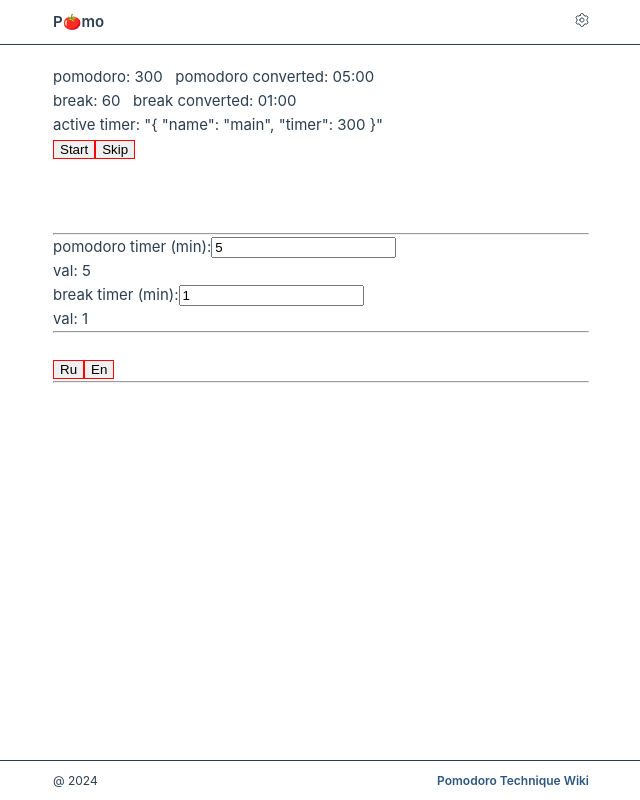
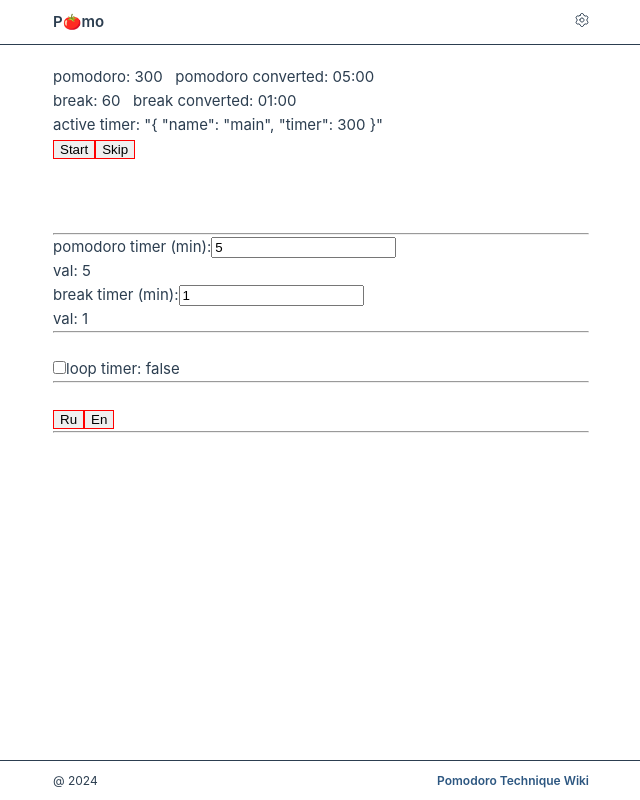
Before and after one commit to yygthb/pomo, a Vue app: page / in a window 1280 px wide. Shown: the whole page, without its empty margins (319-959 px from the left). Built offline with nearby package versions, Linux system fonts and the light colour scheme.

Commit message:
feat: loop timer if checkbox active

```diff
--- a/src/components/Main.vue
+++ b/src/components/Main.vue
@@ -3,6 +3,7 @@ import { computed, ref, watch } from "vue";
 import { i18n } from "../config/i18n";
 import { lessThanTenMod } from "../helpers/lessThanTenMod";
 import AppButton from "./ui/AppButton.vue";
+import AppCheckbox from "./ui/AppCheckbox.vue";
 import BellSound from "../assets/audio/bell.mp3";
 
 const mainTimerConfiguredVal = ref(5);
@@ -11,24 +12,20 @@ const breakTimerConfiguredVal = ref(1);
 const breakTimer = ref(breakTimerConfiguredVal.value * 60);
 const isRunning = ref(false);
 const activeTimer = ref({
-  name: 'main',                // ['main', 'break'];
-  timer: mainTimer,            // ['mainTimer', 'breakTimer'];
+  name: "main", // ['main', 'break'];
+  timer: mainTimer, // ['mainTimer', 'breakTimer'];
 });
+const isTimerLooped = ref(false);
+// const isTimerLooped = ref(false);
 var timerInterval;
 
-watch(
-  mainTimerConfiguredVal,
-  () => {
-    mainTimer.value = mainTimerConfiguredVal.value * 60;
-  }
-)
+watch(mainTimerConfiguredVal, () => {
+  mainTimer.value = mainTimerConfiguredVal.value * 60;
+});
 
-watch(
-  breakTimerConfiguredVal,
-  () => {
-    breakTimer.value = breakTimerConfiguredVal.value * 60;
-  }
-)
+watch(breakTimerConfiguredVal, () => {
+  breakTimer.value = breakTimerConfiguredVal.value * 60;
+});
 
 function pomodoroBtnHandler() {
   if (isRunning.value === false) {
@@ -63,14 +60,18 @@ function stopTimer() {
   ringTheBell(BellSound);
   isRunning.value = false;
 
-  if (activeTimer.value.name === 'main') {
-    activeTimer.value.name = 'break';
+  if (activeTimer.value.name === "main") {
+    activeTimer.value.name = "break";
     mainTimer.value = mainTimerConfiguredVal.value * 60;
     activeTimer.value.timer = breakTimer;
-  } else if (activeTimer.value.name === 'break') {
-    activeTimer.value.name = 'main';
+  } else if (activeTimer.value.name === "break") {
+    activeTimer.value.name = "main";
     breakTimer.value = breakTimerConfiguredVal.value * 60;
     activeTimer.value.timer = mainTimer;
+  }
+
+  if (isTimerLooped.value) {
+    startTimer();
   }
 }
 
@@ -79,10 +80,11 @@ function skipTimer() {
 }
 
 function ringTheBell(sound) {
-  let note = new Audio(sound);
-  note.addEventListener("canplaythrough", () => {
-    note.play();
-  });
+  // let note = new Audio(sound);
+  // note.addEventListener("canplaythrough", () => {
+  //   note.play();
+  // });
+  console.log('ring the bell')
 }
 
 const mainTimerConverted = computed(() => {
@@ -109,7 +111,9 @@ function setI18nLocale(locale) {
         <div class="pomodoro-timer">
           <span class="timer">pomodoro: {{ mainTimer }}</span>
           &nbsp;
-          <span class="timer">pomodoro converted: {{ mainTimerConverted }}</span>
+          <span class="timer"
+            >pomodoro converted: {{ mainTimerConverted }}</span
+          >
         </div>
         <div class="pomodoro-timer">
           <span class="timer">break: {{ breakTimer }}</span>
@@ -137,14 +141,32 @@ function setI18nLocale(locale) {
         <div class="config">
           <div class="config-item">
             <label for="">pomodoro timer (min):</label>
-            <input v-model="mainTimerConfiguredVal" type="number" min="1" />
+            <input
+              v-model="mainTimerConfiguredVal"
+              type="number"
+              min="1"
+              :disabled="isRunning"
+            />
             <p>val: {{ mainTimerConfiguredVal }}</p>
             <label for="">break timer (min):</label>
-            <input v-model="breakTimerConfiguredVal" type="number" min="1" />
+            <input
+              v-model="breakTimerConfiguredVal"
+              type="number"
+              min="1"
+              :disabled="isRunning"
+            />
             <p>val: {{ breakTimerConfiguredVal }}</p>
             <hr />
             <br />
           </div>
+
+          <div class="config-item">
+            <AppCheckbox v-model="isTimerLooped" />
+            <span>loop timer: {{ isTimerLooped }}</span>
+            <hr />
+            <br />
+          </div>
+
           <div class="config-item">
             <AppButton :text="'Ru'" @click="setI18nLocale('ru')" />
             <AppButton :text="'En'" @click="setI18nLocale('en')" />
--- /dev/null
+++ b/src/components/ui/AppCheckbox.vue
@@ -0,0 +1,11 @@
+<script setup>
+const checked = defineModel();
+</script>
+
+<template>
+  <input type="checkbox" v-model="checked">
+</template>
+
+<style lang="scss" scoped>
+
+</style>
```
